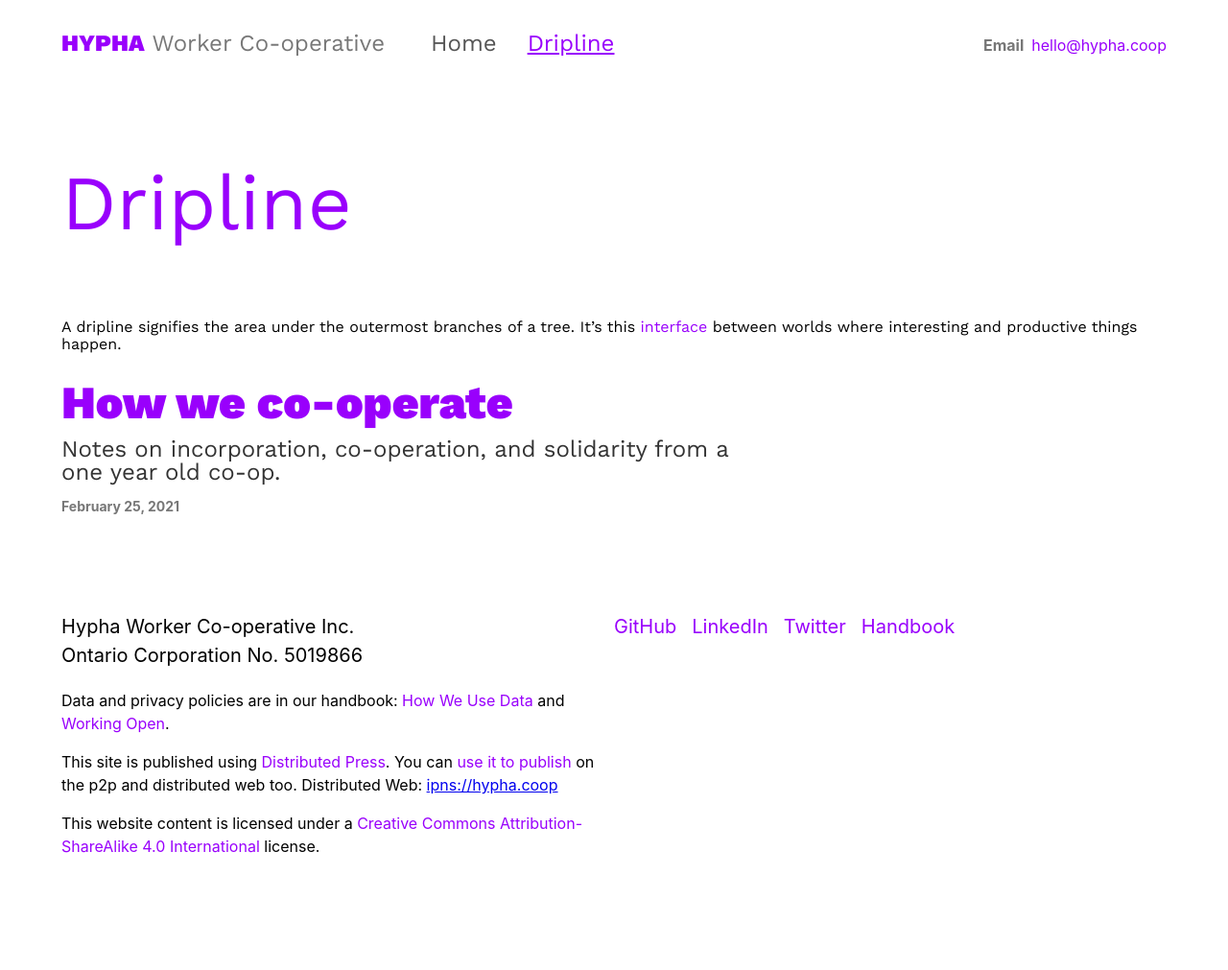
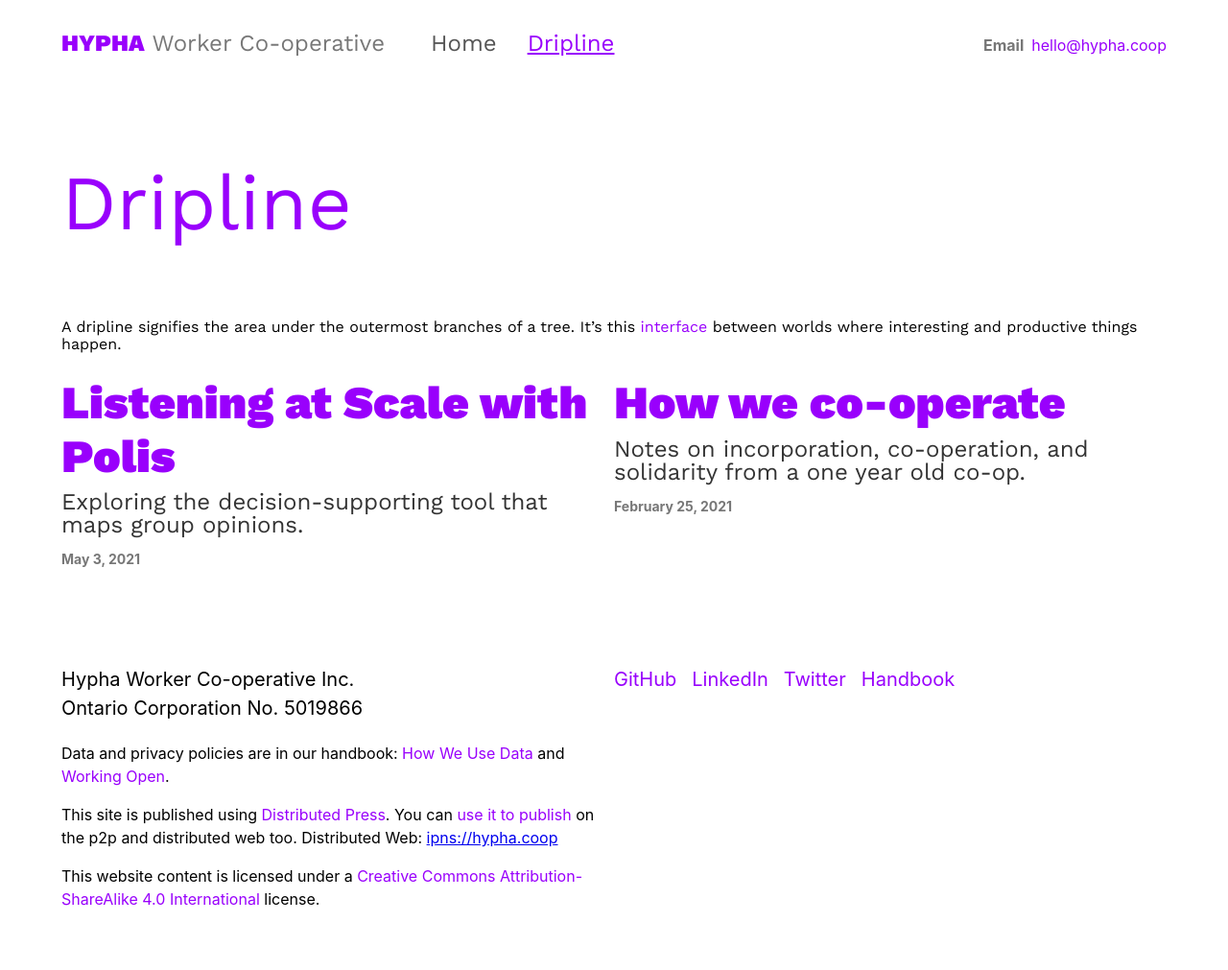
Before and after one commit to hyphacoop/hypha.coop, a Jekyll site: the page built from dripline.html, in a window 1280 px wide. Shown: the whole page at 96% size. Built offline with Jekyll 4.4.1, drawn with Linux system fonts in a browser that asks for light colours; before the commit the page ends 956 px from its top, so only the background shows below that; some of the changed lines change nothing that is shown.

Commit message:
Add listening at scale post (#31)
* Create 2021-05-03-listening-at-scale-with-polis.md

* add images

* add image links to post

* add alt text and exerpt

* fix liquid tag for excerpt

* add mark and fixes

* change mark styling to hypha colour

* fix missing alt tags

* html-proofer: Don't check for ipns mirrors which often won't exist yet.

Co-authored-by: dcwalk <dc@dcwalker.ca>
Co-authored-by: Patrick Connolly <patrick.c.connolly@gmail.com>

```diff
--- a/_includes/sections/footer.html
+++ b/_includes/sections/footer.html
@@ -6,7 +6,7 @@
       This site is published using <a href="https://distributed.press/" target="_blank" class="accent link underline-hover" rel="noopener">Distributed Press</a>.
       You can <a href="https://github.com/hyphacoop/api.distributed.press" target="_blank" class="accent link underline-hover" rel="noopener">use it to publish</a> on the p2p and distributed web too.
       Distributed Web:
-      <a href="https://ipfs.distributed.press/ipns/hypha.coop{{ page.url }}">ipns://hypha.coop</a>
+      <a href="https://ipfs.distributed.press/ipns/hypha.coop{{ page.url }}" data-proofer-ignore>ipns://hypha.coop</a>
     </p>
     <p class="f6 f5-l lh-copy">This website content is licensed under a <a href="https://creativecommons.org/licenses/by-sa/4.0/" target="_blank" class="accent link underline-hover" rel="noopener">Creative Commons Attribution-ShareAlike 4.0 International</a> license.</p>
   </div>
--- /dev/null
+++ b/_posts/2021-05-03-listening-at-scale-with-polis.md
@@ -0,0 +1,137 @@
+---
+title: 'Listening at Scale with Polis'
+author: Hypha
+date: 2021-05-03
+excerpt: 'Exploring the decision-supporting tool that maps group opinions.'
+---
+
+### {{ page.excerpt }}
+
+For the past few years Hypha members have been tracking and contributing to [Polis](https://pol.is/home).
+Polis is a tool for gathering and displaying what groups of people think,
+and we've been exploring the emerging civic processes that make use of it. As technologists,
+we've been disillusioned by how economies of capital and attention distort our tools.
+Polis feels like a tool that has largely evaded the pull of these forces.
+Unlike other tech platforms, the conversations it generates are rich and nuanced.
+And while founded as a US startup, Polis is now an open source tool stewarded by the non-profit [Computational Democracy Project](https://compdemocracy.org/).
+
+We came across Polis in 2016, while following some civic developments that had spun out of Taiwan's popular student-led
+[Sunflower Movement](https://4am.tw/) two years prior.
+At this time it was being used by the Taiwanese civic tech community to conduct a process of participatory democracy at scale as part of
+[vTaiwan](https://info.vtaiwan.tw/). We were excited to see how a tool like Polis, when wrapped in a thoughtful process,
+enabled a way for participants to navigate the complex social fabric of democracy in a small country and have real impact.
+We won't duplicate the [writing](https://civichall.org/civicist/vtaiwan-democracy-frontier/) and
+[research](https://osf.io/preprints/socarxiv/xyhft/)
+([including](https://docs.google.com/document/d/1GyjqKlSRUsHiiwZ9BnaYnPIITD1WkMblV5q-w8yaY_w/edit) by one of our members) on these processes and movements here.
+
+### So what's it like to use?
+
+Polis wraps clever math techniques (advanced statistics and machine learning) in a friendly user interface in order to help people see and listen to one another while navigating complex topics.
+It isn't a decision-making tool on its own, but rather a decision-supporting tool for mapping the landscape of opinions.
+It is particularly well-suited to divisive topics for which there is no clear path forward.
+
+Let's pretend you're a participant in a civic process that's using Polis. You get a link to something you vaguely remember hearing about.
+You click the link and see a lot of text at the top, you mostly don't read it because you're a normal person.
+Below that, you notice a statement and some buttons for agreement or disagreement.
+
+<img
+  src="{{ '/assets/images/posts/2021-05-03-polis.gif' | relative_url }}"
+  alt="Animated gif of searching Google, visiting Twitter, and scrolling through a Polis page on #TransportNewNormal."
+/>
+
+You press **agree** and another statement replaces it. You continue to **agree** to some statements, or **disagree** with others.
+For those you don't feel strongly about, or don't understand, you **pass**. Maybe you **submit** a better-phrased version below.
+
+<img
+  src="{{ '/assets/images/posts/2021-05-03-polis-1.gif' | relative_url }}"
+  alt="Animated gif of a Polis page voting on a statement."
+/>
+
+After you respond to a few statements,
+you notice a <mark><strong>blue dot</strong></mark> amongst some larger grey blobs in the visualization below the buttons you're clicking.
+After each button-click <mark>the dot</mark> moves around a bit and slowly migrates into the middle of one of the blobs.
+
+<img
+  src="{{ '/assets/images/posts/2021-05-03-polis-2.gif' | relative_url }}"
+  alt="Animated gif of a Polis page scrolling from voting on a statement down to a text box and typing a new statement to submit."
+/>
+
+You click the blob that <mark>the dot</mark> is within. It's highlighted and you see statements appear which you can flip through.
+These statements have claims of high levels of agreement and disagreement and are all ones that match your own views.
+You realize that <mark>the dot</mark> represents you, and this blob is the group of people who predominantly share your opinions:
+this is your blob!
+
+Clicking the other blobs, you understand these are other groups whose shared opinions you can explore.
+
+<img
+  src="{{ '/assets/images/posts/2021-05-03-polis-3.gif' | relative_url }}"
+  alt="Animated gif of a Polis page with a visual display of opinion groups with buttons to sort and categories statements."
+/>
+
+Soon, you notice another button below the visualization: Majority Opinion.
+You click it and are presented with more statements, but these are ones that everyone has high agreement and disagreement on.
+Crucially, these are the statements that a majority of participants are in alignment on,
+regardless of any strong differences that exist between groups.
+These majority opinions are an important leverage point that processes involving Polis make use of,
+and something we'll discuss in future writing.
+
+For more on the initial participant experience, one of our members has created [an introductory video](https://www.youtube.com/playlist?list=PLSL_F7Lwul2dlI9J6-Nzz9_9Pz9AbcG2z) in collaboration with fellow Polis contributors.
+
+<a href="https://www.youtube.com/playlist?list=PLSL_F7Lwul2dlI9J6-Nzz9_9Pz9AbcG2z" rel="noopener"><img
+  src="{{ '/assets/images/posts/2021-05-03-youtube-thumbnail.jpg' | relative_url }}"
+  alt="Thumbnail of youtube video with three people on video and a screenshare of a Polis page."
+  width="45%"
+/></a>
+
+### No new facilitation under the sun
+
+It's easy to talk about a tool like Polis as something new under the sun. But in truth,
+Polis is only providing another mechanism to represent intuitions that skilled facilitators already know how to surface.
+As social creatures we do basic forms of facilitation with each other all the time.
+However skilled facilitators often can read a group and identify the factors underpinning agreements and disagreements.
+They can help a group see their collective self more clearly. Polis democratizes facilitation.
+It helps everyone to see the larger group dynamics that facilitators see. Crucially,
+it also supports investigating these dynamics in an online space,
+where subtle social signals and body language cues are missing.
+
+At it's best (when embedded in a process), Polis can open up these facilitator skills to everyone,
+even the 12 year-old who sets it up in 5 minutes to plan a Dungeons & Dragons league.
+Just as there are many ways to poorly facilitate in person, there are ways to misuse Polis,
+for example through poorly framed questions or a lack of representative seed statements from the moderator.
+However, as with in person facilitation with bodies and body language, Polis supports participants "failing toward success":
+if participants keep trying, the group often eventually stumbles toward better understandings of its [deep stories](https://onbeing.org/programs/arlie-hochschild-the-deep-stories-of-our-time/).
+In these cases, the benefits are distributed among participants and the tool provides room for emergence,
+as any participant can rise up to facilitator if the process goes off track.
+We'll touch more on the ways Polis can help with developing collective stories in a future post.
+
+### Building careful consensus
+
+One of the key elements of Polis embedded in processes is the way that it encourages consensus in seemingly divided publics,
+or gives shape to unrecognized groups of people around topics.
+These abilities are valuable especially when multiple parties are negotiating complicated issues,
+based on closely held values and vastly different experiences.
+Difficult deliberations can feel full of tension and finding an outcome that works for everyone can seem hopeless.
+However, they also cannot last: at some point the situation has to come to an end whether there is a satisfying conclusion or not.
+
+When there isn't a conclusion that all can agree on often there is a retreat to existing camps and simplistic narratives of what happened.
+Critically, simple stories might feel true for one group, but not others.
+These stories lack the nuance to contain what's dear to all parties.
+Polis as a tool seems better able to provide the spaces to listen well and speak to our closely held values.
+It's able to produce stories that all sides can accept and see themselves in.
+We'll cover how the consensus-building mechanisms of Polis lead to forms of elegant simplicity that respond to complex issues in the future.
+
+<img
+  src="{{ '/assets/images/posts/2021-05-03-simplicity.png' | relative_url }}"
+  alt="Black line drawing of messy circle with a single line leading out with lable simplicity."
+  width="45%"
+/>
+
+### What's next?
+
+It's our belief that Polis lays the groundwork for processes that may one day complement and support some of our established democratic tools:
+public consultations, elections, and deliberative assembly.
+We're excited to work with Polis to run online-offline consultations, bridge real-time and async audiences,
+repair community fractures after ugly and complex interactions (e.g., mailing list flame-outs), and help map ecosystems.
+In the coming months, we're planning to explore the ideas we touched on above in Dripline.
+If you'd like to learn more in the meantime, you can join the Conversa Polis User Group [weekly open calls](https://bit.ly/conversa-calls)
+or [anytime chat](https://discord.gg/wFWB8kzQpP) (currently stewarded by [Patcon](https://twitter.com/patconnolly), a Hypha member-worker).
--- a/_sass/_hypha.scss
+++ b/_sass/_hypha.scss
@@ -20,6 +20,10 @@
 .hover-accent:hover,
 .hover-accent:focus {
   color: $accent-color;
+}
+
+mark {
+  background-color: $secondary-accent-color;
 }
 
 // Hypha brand font classes
--- a/_sass/_variables.scss
+++ b/_sass/_variables.scss
@@ -1 +1,2 @@
 $accent-color: #9900FC;
+$secondary-accent-color: #00ff00;
```
Also changed, not shown: assets/images/posts/2021-05-03-polis-1.gif (added), assets/images/posts/2021-05-03-polis-2.gif (added), assets/images/posts/2021-05-03-polis-3.gif (added), assets/images/posts/2021-05-03-simplicity.png (added), assets/images/posts/2021-05-03-youtube-thumbnail.jpg (added), 1 other file.
